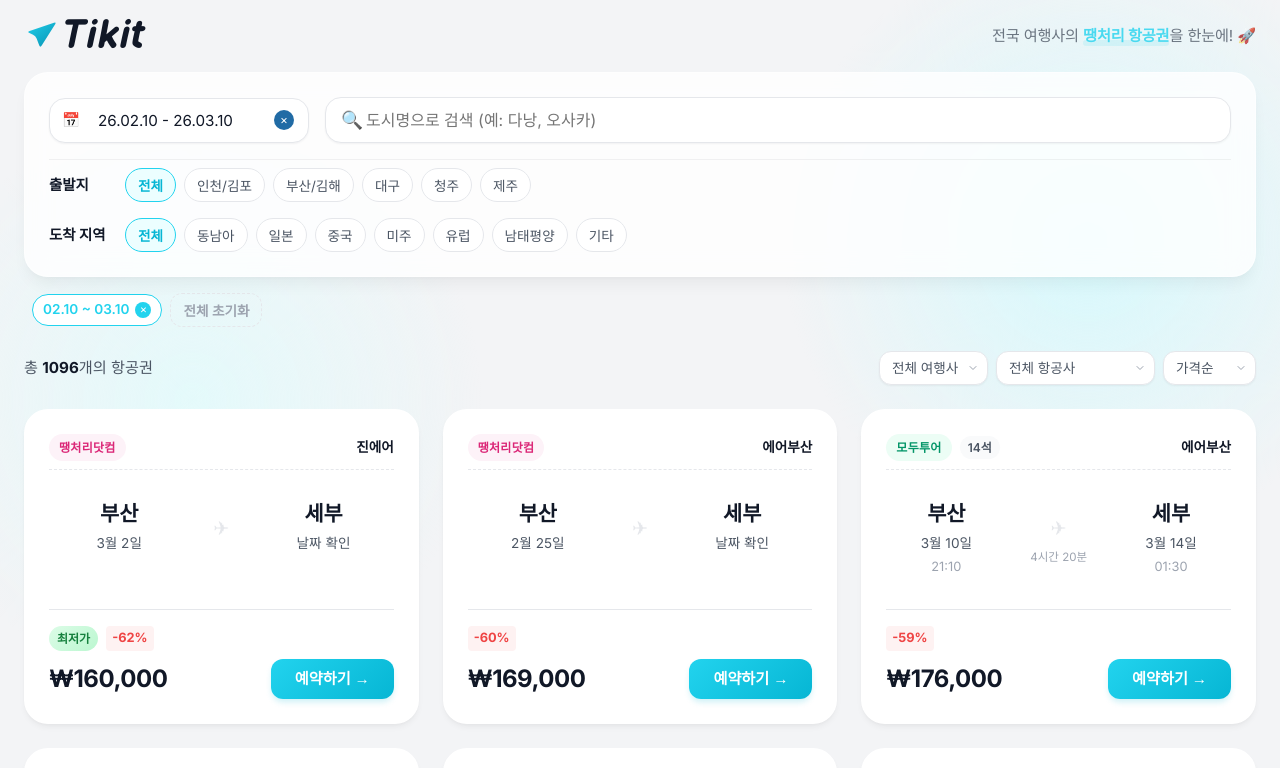
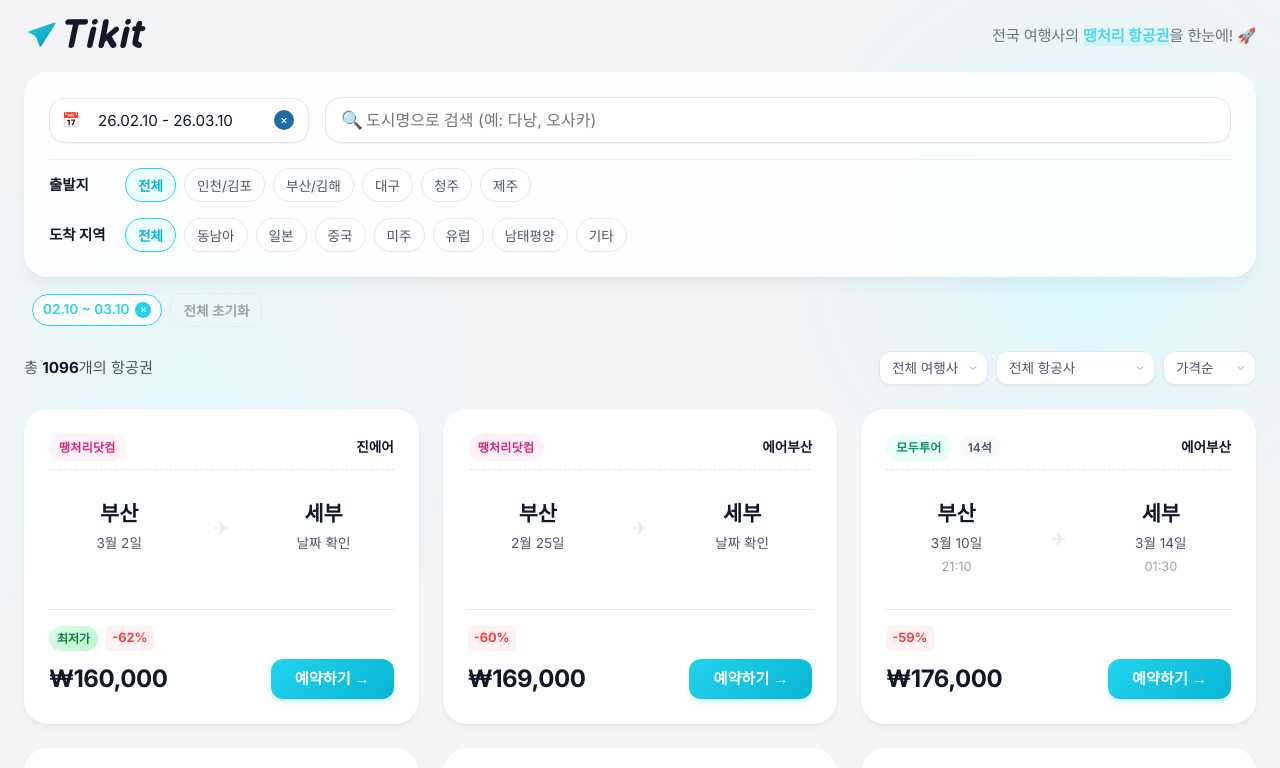
Before and after one commit to uingga/flight, a Next.js app: page / in a window 1280 px wide. Shown: the top 768 px of the page. Built offline with nearby package versions, Linux system fonts and the light colour scheme.

Commit message:
chore: 카드에서 비행시간 표시 제거

```diff
--- a/src/components/Dashboard.tsx
+++ b/src/components/Dashboard.tsx
@@ -696,10 +696,6 @@ export default function Dashboard() {
 
                                             <div className={styles.arrowSection}>
                                                 <div className={styles.arrow}>✈</div>
-                                                {(() => {
-                                                    const dur = calcDuration(flight.departure.time, flight.arrival.time, flight.departure.date, flight.arrival.date);
-                                                    return dur ? <div className={styles.flightDuration}>{dur}</div> : null;
-                                                })()}
                                             </div>
 
                                             <div className={styles.location}>
```
